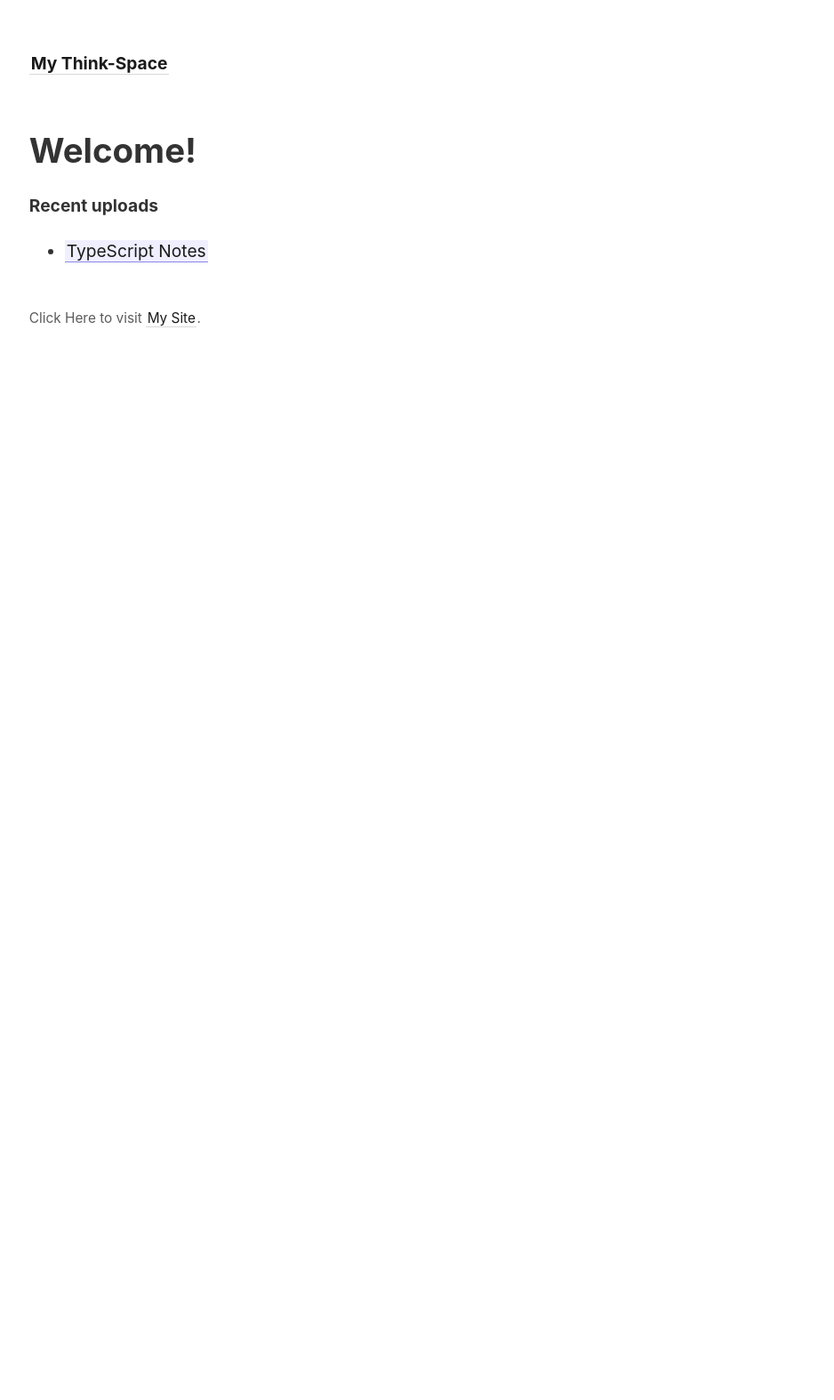
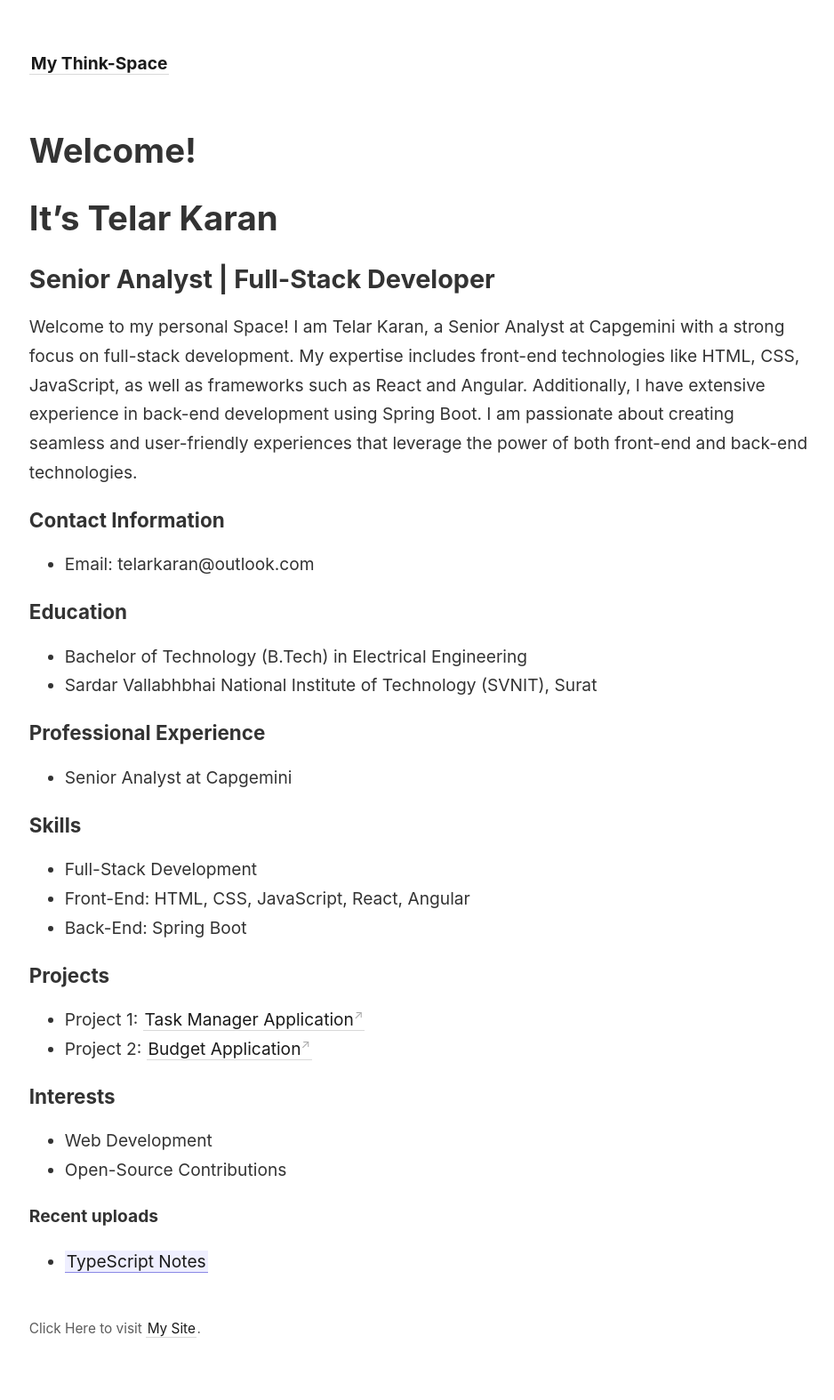
Before and after one commit to paristonhi11/myspace, a Jekyll site: the page built from _pages/index.md, in a window 1280 px wide. Shown: the whole page at 89% size, without its empty margins (44-982 px from the left). Built offline with Jekyll 4.4.1, drawn with Linux system fonts in a browser that asks for light colours; before the commit the page ends 900 px from its top, so only the background shows below that.

Commit message:
my bio
bio added

```diff
--- a/_pages/index.md
+++ b/_pages/index.md
@@ -6,6 +6,41 @@ permalink: /
 ---
 
 # Welcome!
+
+# It's Telar Karan
+
+## Senior Analyst | Full-Stack Developer
+
+Welcome to my personal Space! I am Telar Karan, a Senior Analyst at Capgemini with a strong focus on full-stack development. My expertise includes front-end technologies like HTML, CSS, JavaScript, as well as frameworks such as React and Angular. Additionally, I have extensive experience in back-end development using Spring Boot. I am passionate about creating seamless and user-friendly experiences that leverage the power of both front-end and back-end technologies.
+
+### Contact Information
+
+- Email: telarkaran@outlook.com
+
+### Education
+
+- Bachelor of Technology (B.Tech) in Electrical Engineering
+- Sardar Vallabhbhai National Institute of Technology (SVNIT), Surat
+
+### Professional Experience
+
+- Senior Analyst at Capgemini
+
+### Skills
+
+- Full-Stack Development
+- Front-End: HTML, CSS, JavaScript, React, Angular
+- Back-End: Spring Boot
+
+### Projects
+
+- Project 1: [Task Manager Application](https://taskmanager-poc.vercel.app/)
+- Project 2: [Budget Application](https://telarkaran-budget-app.netlify.app/)
+
+### Interests
+
+- Web Development
+- Open-Source Contributions
 
 <strong>Recent uploads</strong>
 
```
